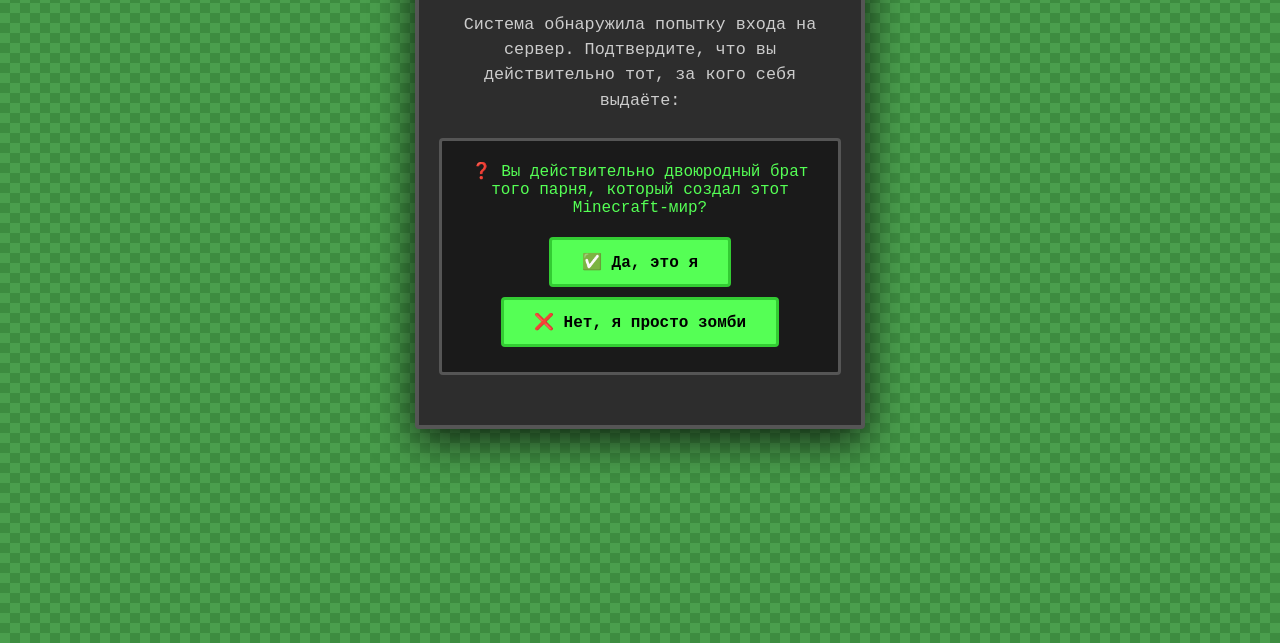
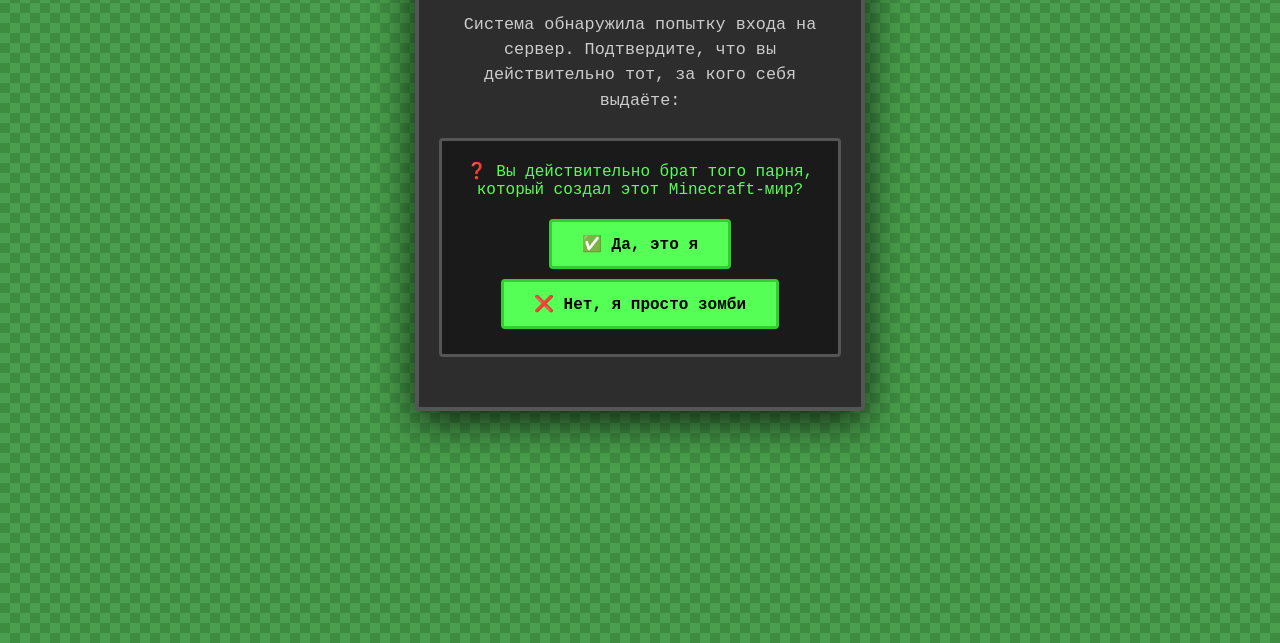
Before and after one commit to luckyfox00-stack/bro, a plain HTML site: page index.html in a window 1280 px wide. Shown: the part 157-800 px from the top of the page. Drawn offline with Linux system fonts and the light colour scheme.

Commit message:
Update index.html

```diff
--- a/index.html
+++ b/index.html
@@ -207,7 +207,7 @@
             <p class="text">Система обнаружила попытку входа на сервер. Подтвердите, что вы действительно тот, за кого себя выдаёте:</p>
 
             <div class="verification-box">
-                <p>❓ Вы действительно двоюродный брат того парня, который создал этот Minecraft-мир?</p>
+                <p>❓ Вы действительно брат того парня, который создал этот Minecraft-мир?</p>
                 <button class="verify-btn" onclick="startMain()">✅ Да, это я</button>
                 <button class="verify-btn" onclick="fakeReject()">❌ Нет, я просто зомби</button>
             </div>
```
